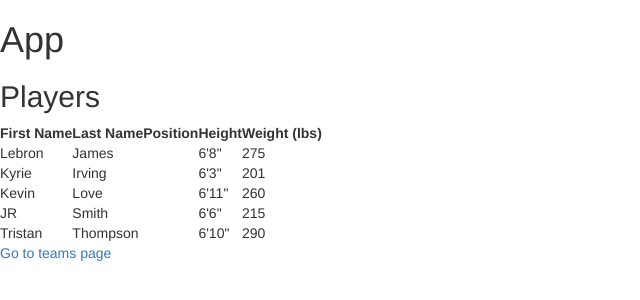
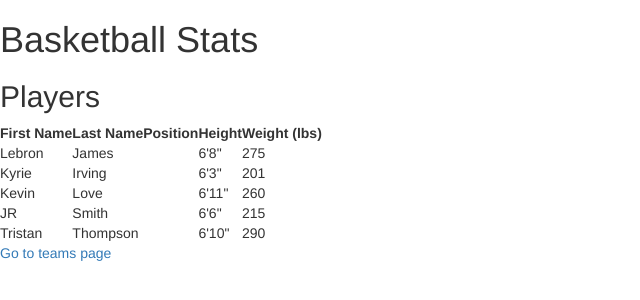
Before and after one commit to shassaninia/BasketBallStats, an Angular app: page / in a window 1280 px wide. Shown: the top 300 px of the page, without its empty margins (0-640 px from the left). Built offline with nearby package versions, Linux system fonts and the light colour scheme.

Commit message:
Change title to Basketball Stats

```diff
--- a/src/app/app.component.html
+++ b/src/app/app.component.html
@@ -1,3 +1,3 @@
-<h1>App</h1>
+<h1>{{title}}</h1>
 
 <router-outlet></router-outlet>
--- a/src/app/app.component.ts
+++ b/src/app/app.component.ts
@@ -6,5 +6,5 @@ import { Component } from '@angular/core';
   styleUrls: ['./app.component.css']
 })
 export class AppComponent {
-  title = 'app works!';
+  title = 'Basketball Stats';
 }
--- a/src/index.html
+++ b/src/index.html
@@ -2,7 +2,7 @@
 <html>
 <head>
   <meta charset="utf-8">
-  <title>BasketBallStats</title>
+  <title>Basketball Stats</title>
   <link href="https://maxcdn.bootstrapcdn.com/bootstrap/3.3.7/css/bootstrap.min.css" rel="stylesheet" integrity="sha384-BVYiiSIFeK1dGmJRAkycuHAHRg32OmUcww7on3RYdg4Va+PmSTsz/K68vbdEjh4u" crossorigin="anonymous">
   <base href="/">
 
```
